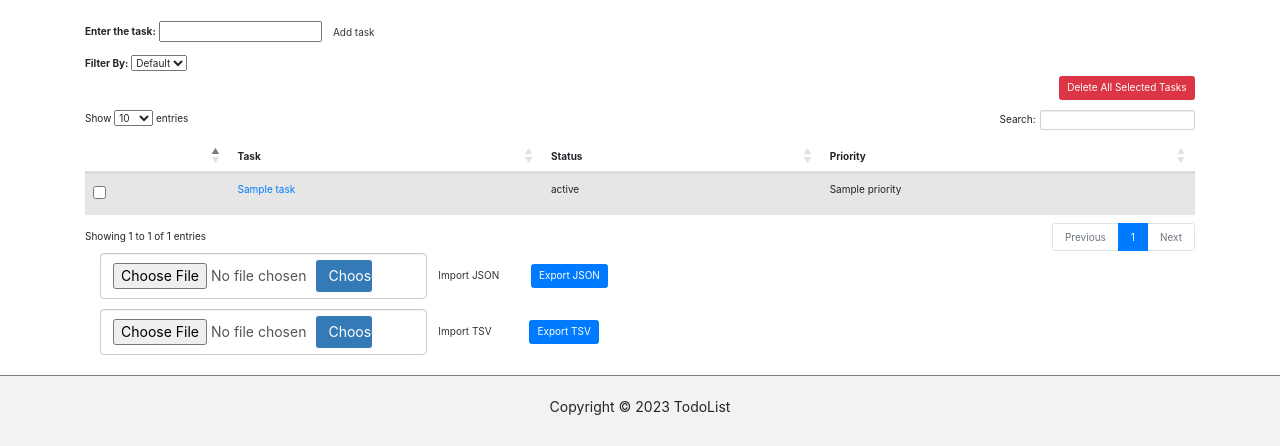
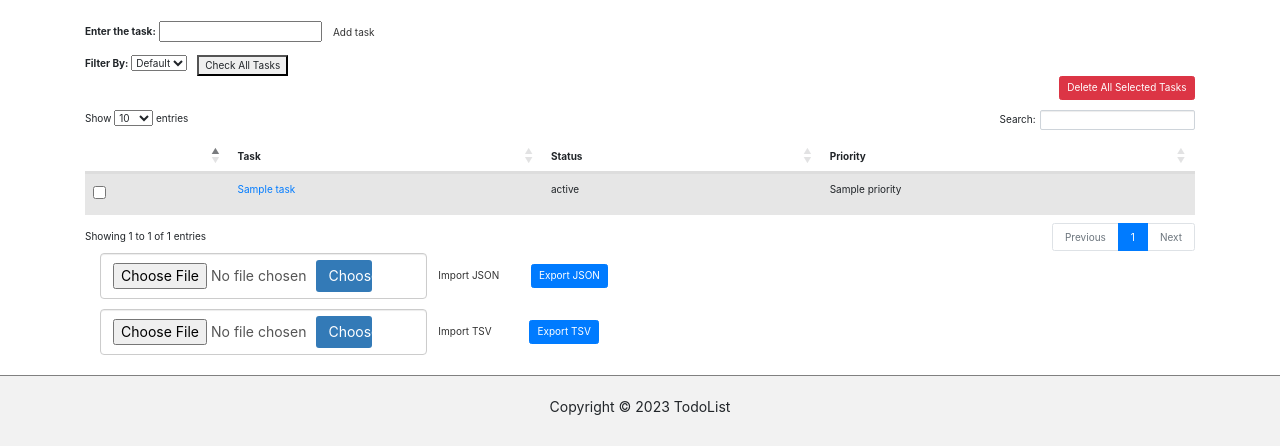
Before and after one commit to AlexVoin04/ToDoList, a Python web app: template app/templates/index.html in a window 1280 px wide. Shown: the part 40-486 px from the top of the page. Run offline with Jinja, Linux system fonts and the light colour scheme; the template is opened without the code that fills it: most values are stand-ins (such as "Sample title", 1, 10 or a date in 2020); form fields are guessed from the names that the template uses; some libraries are stand-ins or nearby versions.

Commit message:
add check all button

```diff
--- /dev/null
+++ b/app/static/js/script_for_checkbox.js
@@ -0,0 +1,9 @@
+// get all checkboxes
+ var checkboxes = document.getElementsByName('check_box');
+
+// add click event listener to the check-all button
+document.getElementById('check-all').addEventListener('click', function() {
+  checkboxes.forEach(function(checkbox) {
+    checkbox.checked = true;
+  });
+});
--- a/app/templates/index.html
+++ b/app/templates/index.html
@@ -13,18 +13,25 @@
 	{% endfor %}
 </form>
 
-<form>
+<div style="display: flex;">
+	<form>
 	<label for="filter-type">Filter By:</label>
 	<select name="filter-type" id="filter-type" onchange="this.form.submit()">
 		<option value="default" {% if filter =='default' %}selected{% endif %}>Default</option>
 		<option value="status-done" {% if filter =='status-done' %}selected{% endif %}>Done</option>
 		<option value="status-active" {% if filter =='status-active' %}selected{% endif %}>Active</option>
 	</select>
-</form>
 
+	</form>
+	<div style="margin-left: 10px;">
+		<button id='check-all'>Check All Tasks</button>
+	</div>
+	<script type="text/javascript" src="{{ url_for('static', filename='js/script_for_checkbox.js') }}"></script>
+</div>
 
 
 <form method="POST" action="/delete">
+
 	<div align="right">
 		<input class="btn btn-danger" type="submit" value="Delete All Selected Tasks" style="margin-bottom: 10px">
 	</div>
```
Also changed, not shown: app/static/js/script.js (line endings or trailing spaces).
